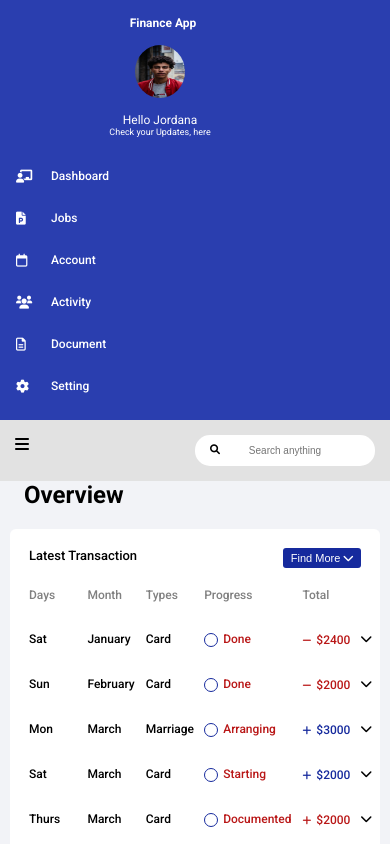
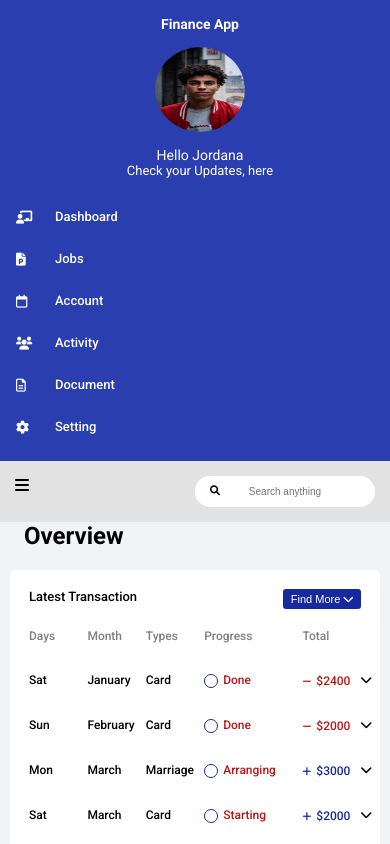
Before and after one commit to tanbir48/Finance-Dashboard-UI-kit, a plain HTML site: page index.html in a window 390 px wide. Both pictures are taken after a click on the element 22 px from the left and 30 px from the top of the page. Shown: the top 844 px of the page. Drawn offline with Linux system fonts and the light colour scheme.

Commit message:
dashboard

```diff
--- a/css/Responsive.css
+++ b/css/Responsive.css
@@ -226,10 +226,20 @@
     display: flex;
     flex-direction: column;
     padding: 6px;
-    width: 300px;
+    width: 380px;
     align-items: center !important;
     justify-content: center;
     margin-bottom: 15px;
+  }
+  .dashboard-profile img {
+    width: 90px;
+    margin-bottom: 15px;
+    border-radius: 100%;
+    height: 85px;
+  }
+  .dashboard-profile p {
+    font-size: 14px;
+    color: #ffff;
   }
   .Main-body .my-task {
     min-width: 100%;
@@ -252,6 +262,12 @@
 
     border-radius: 6px;
   }
+  .Main-body .task-item .task-head h3 {
+    padding-left: 0px;
+    padding-bottom: 15px;
+    color: #ffff;
+    font-size: 14px;
+  }
 
   .dashboard .profile {
     display: flex;
@@ -259,6 +275,16 @@
     align-items: center;
     justify-content: space-evenly;
     width: 40%;
+  }
+  .Main-body .task-item .task p a {
+    text-decoration: none;
+    padding-left: 6px;
+    color: #fff;
+    font-size: 13px;
+  }
+  .dashboard-profile span {
+    font-size: 13px;
+    color: #ffff;
   }
   #mobile-button {
     display: block !important;
--- a/index.html
+++ b/index.html
@@ -61,7 +61,7 @@
           </form>
           <div class="profile">
             <span><i class="fas fa-bell"></i></span>
-            <img src="img/team2.jpeg" width="20" height="25 alt="" />
+            <img src="img/team3.jpeg" width="25" height="25 alt="" />
             <div class="profile-text">
               <p>Jordana Smith</p>
             </div>
```
